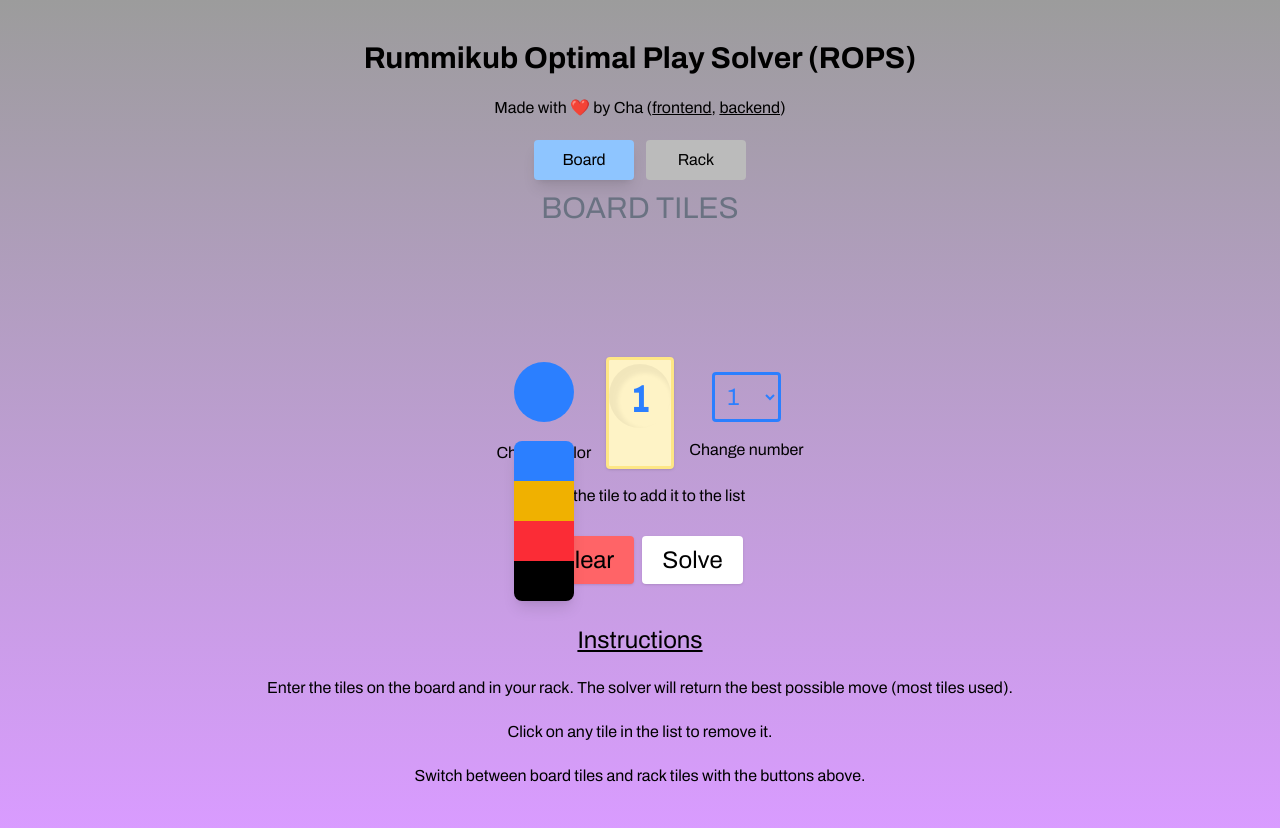
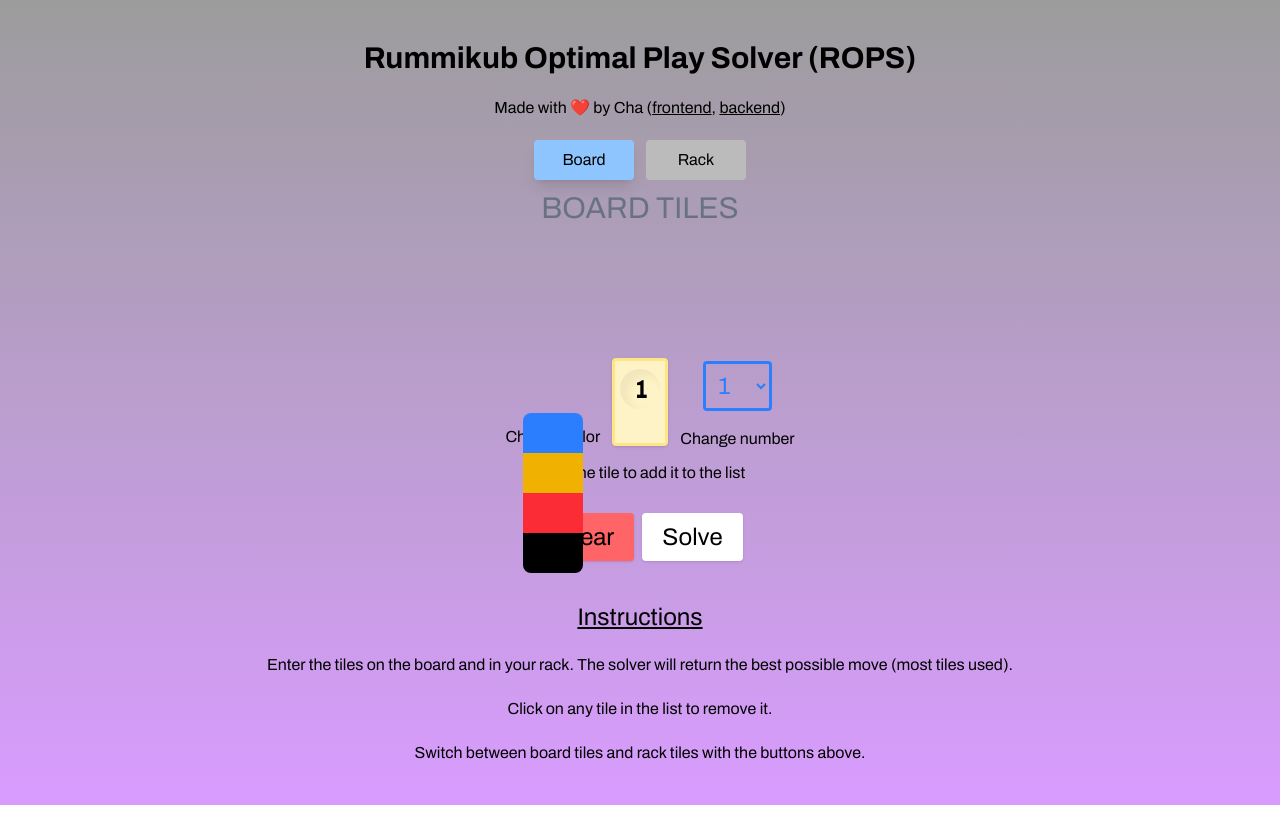
Before and after one commit to chakrupka/rummikub-ui, a React (Vite) app: page / in a window 1280 px wide. Both pictures are taken after a click on the button 543 px from the left and 391 px from the top of the page. After the commit the page ends 805 px from the top, so only its background shows below. Built offline with nearby package versions, Linux system fonts and the light colour scheme.

Commit message:
update types

```diff
--- a/src/components/ColorSelector.tsx
+++ b/src/components/ColorSelector.tsx
@@ -1,16 +1,30 @@
 import clsx from "clsx";
 import { useEffect, useRef, useState } from "react";
+import { StyleColor, TileColor } from "../types/types";
 
-const COLORS = ["blue-500", "yellow-500", "red-500", "black"] as const;
-type Color = (typeof COLORS)[number];
+const COLORS: StyleColor[] = ["blue-500", "yellow-500", "red-500", "black"];
 
-const bg = (c: Color) => `bg-${c}`;
-const hover = (c: Color) =>
+const REVERSE_COLOR: Record<TileColor, StyleColor> = {
+  B: "blue-500",
+  O: "yellow-500",
+  R: "red-500",
+  K: "black",
+};
+
+const COLOR_MAP: Record<StyleColor, TileColor> = {
+  "blue-500": "B",
+  "yellow-500": "O",
+  "red-500": "R",
+  black: "K",
+};
+
+const bg = (c: StyleColor) => `bg-${c}`;
+const hover = (c: StyleColor) =>
   c === "black" ? "hover:bg-gray-500" : `hover:bg-${c.split("-")[0]}-400`;
 
 type Props = {
-  selected: Color;
-  setSelected: (c: Color) => void;
+  selected: TileColor;
+  setSelected: (c: TileColor) => void;
 };
 
 export default function ColorSelector({
@@ -41,19 +55,19 @@ export default function ColorSelector({
     <div ref={ref} className="relative inline-block text-left">
       <button
         className={clsx(
-          bg(selected),
-          "h-15 w-15 cursor-pointer rounded-full font-bold",
+          bg(REVERSE_COLOR[selected]),
+          "size-13 cursor-pointer rounded-full font-bold",
         )}
         onClick={() => setOpen((o) => !o)}
       />
 
       {open && (
-        <div className="absolute mt-3 w-15 overflow-hidden rounded-lg shadow-lg">
+        <div className="absolute -mt-56 -ml-1 w-15 overflow-hidden rounded-lg sm:mt-0">
           {COLORS.map((c) => (
             <button
               key={c}
               onClick={() => {
-                setSelected(c);
+                setSelected(COLOR_MAP[c]);
                 setOpen(false);
               }}
               className={clsx(
--- a/src/components/Tile.tsx
+++ b/src/components/Tile.tsx
@@ -1,10 +1,16 @@
 import clsx from "clsx";
 import React from "react";
+import { StyleColor, TileColor } from "../types/types";
 
-type Color = "blue-500" | "yellow-500" | "red-500" | "black";
+const REVERSE_COLOR: Record<TileColor, StyleColor> = {
+  B: "blue-500",
+  O: "yellow-500",
+  R: "red-500",
+  K: "black",
+};
 
 type TileProps = {
-  color: Color;
+  color: TileColor;
   number: string;
   interactive: boolean;
   onClick?: () => void;
@@ -20,12 +26,17 @@ export default function Tile({
     <button
       onClick={onClick}
       className={clsx(
-        "m-0.75 flex h-28 w-17 justify-center rounded-sm border-3 border-amber-200 bg-amber-100 text-3xl font-extrabold shadow-sm duration-200 ease-out",
+        "flex h-22 w-14 justify-center rounded-sm border-3 border-amber-200 bg-amber-100 text-2xl font-extrabold shadow-sm duration-200 ease-out",
         `${interactive ? "cursor-pointer hover:scale-105" : ""}`,
       )}
     >
-      <div className="mt-1 flex h-16 w-16 items-center justify-center rounded-full shadow-[inset_5px_5px_4px_4px_rgba(0,0,0,0.05)]">
-        <span className={clsx("scale-y-130 pt-1", `text-${color}`)}>
+      <div className="mt-2 flex h-10 w-10 items-center justify-center rounded-full shadow-[inset_6px_5px_8px_2px_rgba(0,0,0,0.05)]">
+        <span
+          className={clsx(
+            "scale-y-130 pl-0.5 text-xl select-none",
+            `text-${REVERSE_COLOR[color]}`,
+          )}
+        >
           {number}
         </span>
       </div>
--- /dev/null
+++ b/src/types/types.ts
@@ -0,0 +1,5 @@
+export type StyleColor = "blue-500" | "yellow-500" | "red-500" | "black";
+export type TileColor = "B" | "O" | "R" | "K"
+export type TileDataSets= TileDataList[]
+export type TileDataList = TileData[];
+export type TileData = [TileColor, string]
--- a/tailwind.config.js
+++ b/tailwind.config.js
@@ -15,6 +15,7 @@ module.exports = {
     "text-yellow-500",
     "text-red-500",
     "text-black",
+    { pattern: /^top-\[\d+px\]$/ },
   ],
   theme: { extend: {} },
   plugins: [],
```
